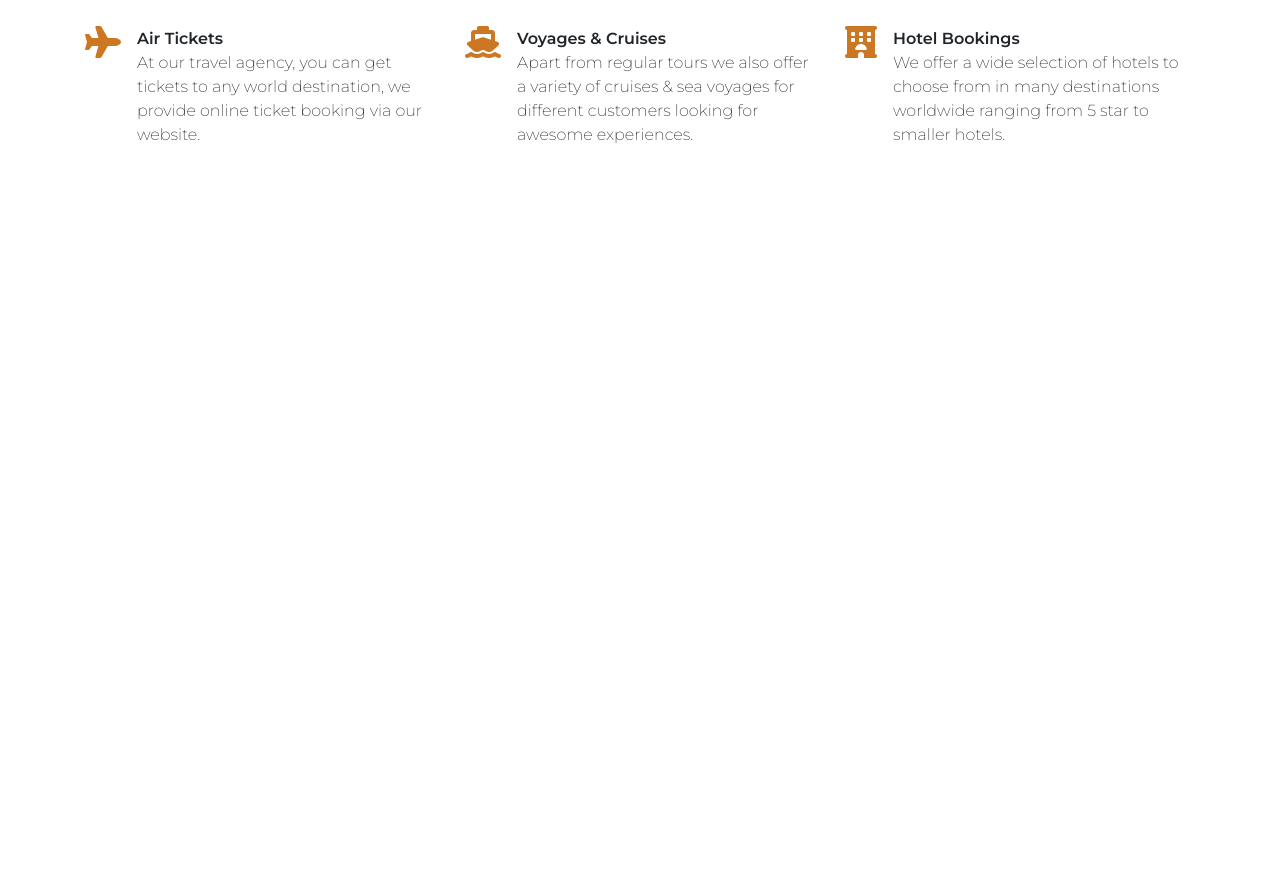
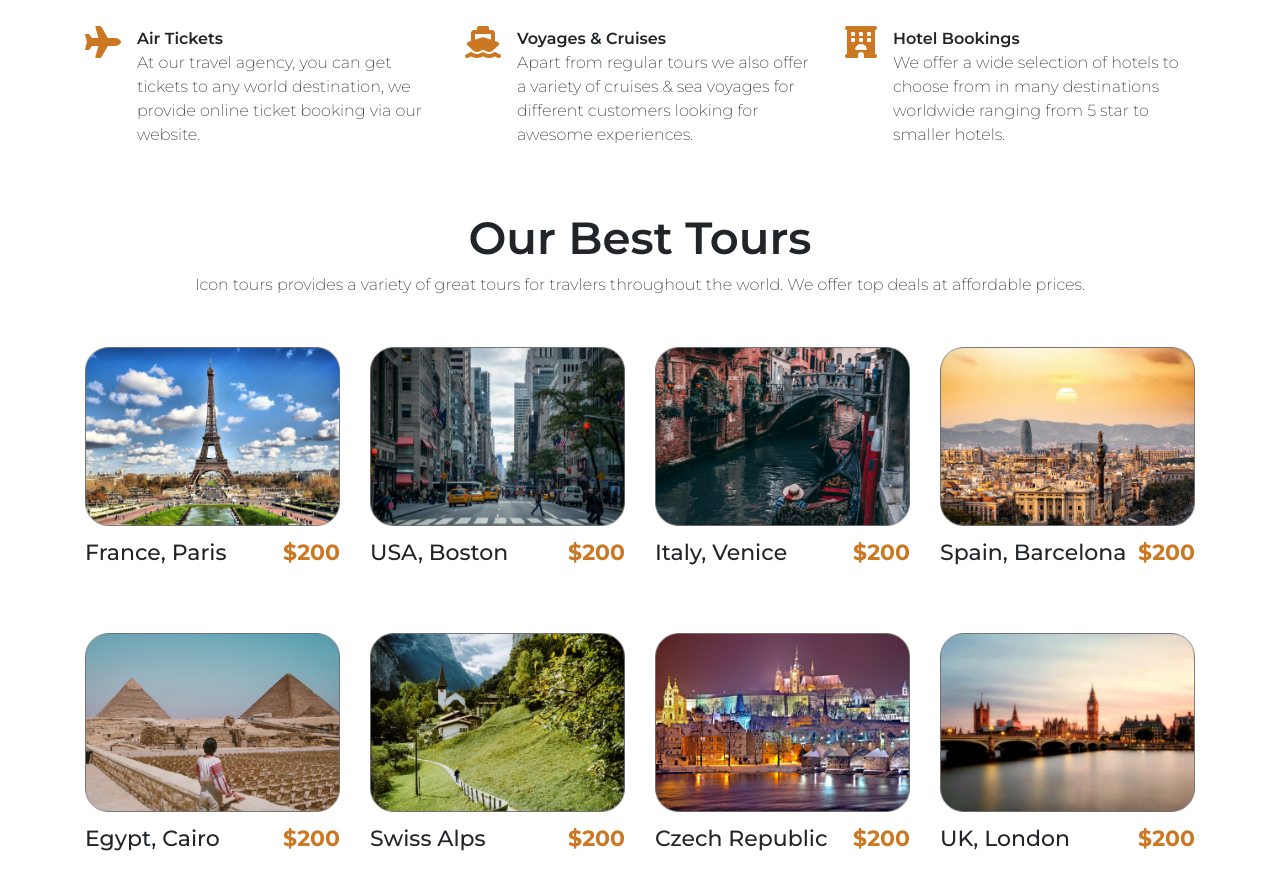
Before and after one commit to amenhotep74/travel-landing, a website: page index.html in a window 1280 px wide. Shown: the part 607-1478 px from the top of the page. Before the commit the page ends 800 px from the top, so only its background shows below. Drawn offline with nearby package versions, Linux system fonts and the light colour scheme.

Commit message:
Cards finished and responsive

```diff
--- a/index.html
+++ b/index.html
@@ -153,6 +153,109 @@
       </div>
     </div>
 
+    <!-- Our best tours -->
+    <div class="container tours mt-5">
+      <h3>Our Best Tours</h3>
+      <p>
+        Icon tours provides a variety of great tours for travlers throughout the
+        world. We offer top deals at affordable prices.
+      </p>
+      <div class="row">
+        <div class="col-md-6 col-lg-3 text-center mb-3">
+          <img
+            src="./img/cardimgs/picture-of-eiffel-tower-338515.png"
+            alt="paris"
+            class="img-fluid"
+          />
+          <div class="text-center d-flex justify-content-between">
+            <span class="city">France, Paris</span>
+            <span class="price">$200</span>
+          </div>
+        </div>
+        <div class="col-md-6 col-lg-3 text-center mb-3">
+          <img
+            src="./img/cardimgs/action-america-architecture-avenue-378570.png"
+            alt="Boston"
+            class="img-fluid"
+          />
+          <div class="text-center d-flex justify-content-between">
+            <span class="city">USA, Boston</span>
+            <span class="price">$200</span>
+          </div>
+        </div>
+        <div class="col-md-6 col-lg-3 text-center mb-3">
+          <img
+            src="./img/cardimgs/photo-of-man-riding-canoe-1144265.png"
+            alt="Venice"
+            class="img-fluid"
+          />
+          <div class="text-center d-flex justify-content-between">
+            <span class="city">Italy, Venice</span>
+            <span class="price">$200</span>
+          </div>
+        </div>
+        <div class="col-md-6 col-lg-3 text-center mb-3">
+          <img
+            src="./img/cardimgs/aerial-photography-of-city-1388030.png"
+            alt="Barcelona"
+            class="img-fluid"
+          />
+          <div class="text-center d-flex justify-content-between">
+            <span class="city">Spain, Barcelona</span>
+            <span class="price">$200</span>
+          </div>
+        </div>
+      </div>
+
+      <!-- Row two -->
+      <div class="row mt-5">
+        <div class="col-md-6 col-lg-3 text-center mb-3">
+          <img
+            src="./img/cardimgs/woman-looking-at-pyramids-1369212.png"
+            alt="Egypt"
+            class="img-fluid"
+          />
+          <div class="text-center d-flex justify-content-between">
+            <span class="city">Egypt, Cairo</span>
+            <span class="price">$200</span>
+          </div>
+        </div>
+        <div class="col-md-6 col-lg-3 text-center mb-3">
+          <img
+            src="./img/cardimgs/person-walking-on-pathway-2444403.png"
+            alt="Swiss"
+            class="img-fluid"
+          />
+          <div class="text-center d-flex justify-content-between">
+            <span class="city">Swiss Alps</span>
+            <span class="price">$200</span>
+          </div>
+        </div>
+        <div class="col-md-6 col-lg-3 text-center mb-3">
+          <img
+            src="./img/cardimgs/multicolored-buildings-photo-753337.png"
+            alt="Czech"
+            class="img-fluid"
+          />
+          <div class="text-center d-flex justify-content-between">
+            <span class="city">Czech Republic</span>
+            <span class="price">$200</span>
+          </div>
+        </div>
+        <div class="col-md-6 col-lg-3 text-center mb-3">
+          <img
+            src="./img/cardimgs/big-ben-bridge-castle-city-460672.png"
+            alt="London"
+            class="img-fluid"
+          />
+          <div class="text-center d-flex justify-content-between">
+            <span class="city">UK, London</span>
+            <span class="price">$200</span>
+          </div>
+        </div>
+      </div>
+    </div>
+
     <script>
       function openNav() {
         document.getElementById('mySidebar').style.width = '250px';
--- a/sass/main.scss
+++ b/sass/main.scss
@@ -55,3 +55,33 @@
     display: block;
   }
 }
+
+// Our tours
+.tours {
+  h3 {
+    font-family: 'Montserrat', sans-serif;
+    font-weight: 600;
+    text-align: center;
+    font-size: 45px;
+  }
+  p {
+    font-family: 'Montserrat', sans-serif;
+    font-weight: 200;
+    text-align: center;
+    margin-bottom: 50px;
+  }
+  img {
+    margin-bottom: 10px;
+  }
+  .price {
+    font-family: 'Montserrat', sans-serif;
+    font-weight: 700;
+    color: #cc7722;
+    font-size: 22px;
+  }
+  .city {
+    font-family: 'Montserrat', sans-serif;
+    font-weight: 500;
+    font-size: 22px;
+  }
+}
```
Also changed, not shown: css/main.css, img/cardimgs/action-america-architecture-avenue-378570.png (added), img/cardimgs/action-america-architecture-avenue-378570@2x.png (added), img/cardimgs/aerial-photography-of-city-1388030.png (added), img/cardimgs/aerial-photography-of-city-1388030@2x.png (added), img/cardimgs/big-ben-bridge-castle-city-460672.png (added), img/cardimgs/big-ben-bridge-castle-city-460672@2x.png (added), img/cardimgs/multicolored-buildings-photo-753337.png (added), img/cardimgs/multicolored-buildings-photo-753337@2x.png (added), img/cardimgs/person-walking-on-pathway-2444403.png (added), img/cardimgs/person-walking-on-pathway-2444403@2x.png (added), img/cardimgs/photo-of-man-riding-canoe-1144265.png (added), img/cardimgs/photo-of-man-riding-canoe-1144265@2x.png (added), img/cardimgs/picture-of-eiffel-tower-338515.png (added), 3 more files.
